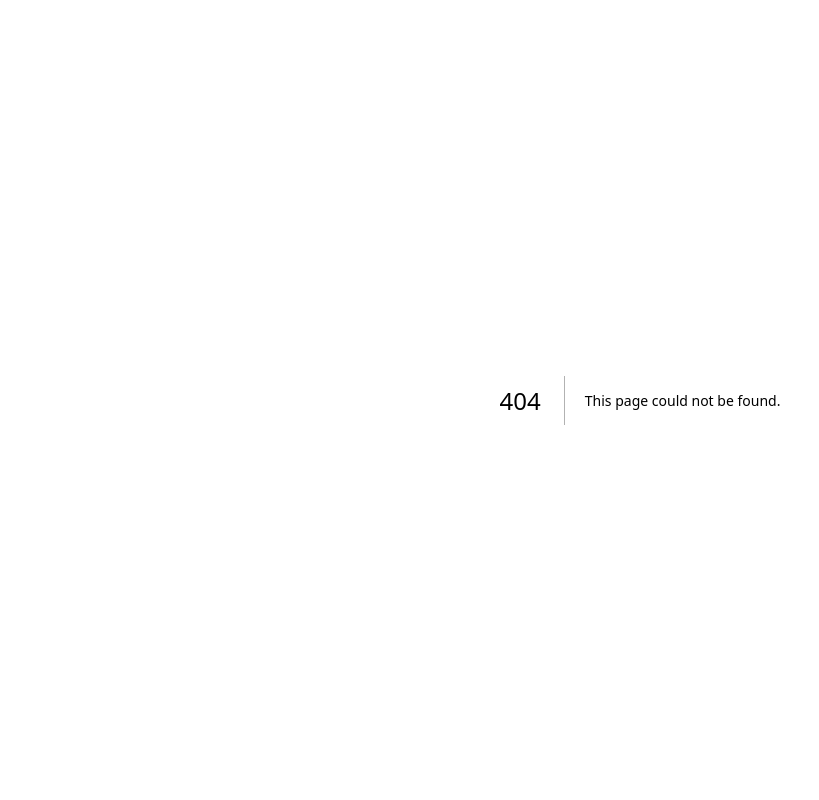
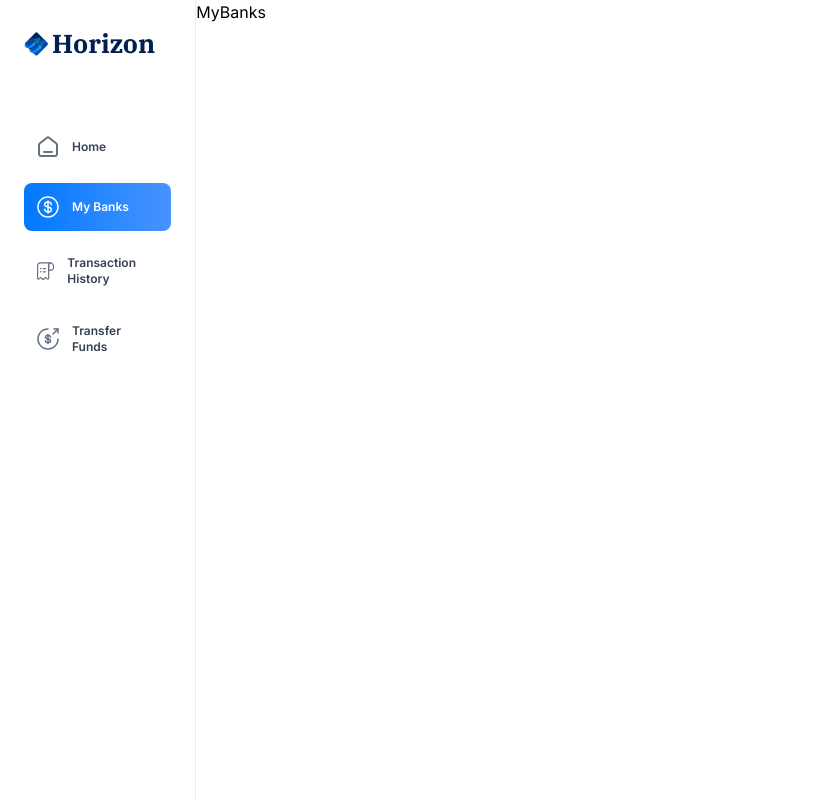
Before and after one commit to suman-3/Horizon-banking-Next14-web, a Next.js app: page /my-banks in a window 1280 px wide. Before the commit this address had no page. Shown: the whole page, without its empty margins (0-819 px from the left). Built offline with nearby package versions, Linux system fonts and the light colour scheme.

Commit message:
Complete layout Implemented

```diff
--- a/app/(root)/layout.tsx
+++ b/app/(root)/layout.tsx
@@ -1,6 +1,7 @@
 import MobileNav from "@/components/MobileNav";
 import Sidebar from "@/components/Sidebar";
 import Image from "next/image";
+import Link from "next/link";
 
 export default function RootLayout({
   children,
@@ -14,7 +15,14 @@ export default function RootLayout({
 
       <div className="flex size-full flex-col">
         <div className="root-layout">
-          <Image src="/icons/logo.svg" width={30} height={30} alt="menu icon" />
+          <Link href="/">
+            <Image
+              src="/icons/logo.svg"
+              width={30}
+              height={30}
+              alt="menu icon"
+            />
+          </Link>
           <div>
             <MobileNav user={loggedIn} />
           </div>
--- /dev/null
+++ b/app/(root)/my-banks/page.tsx
@@ -0,0 +1,9 @@
+import React from 'react'
+
+const MyBanks = () => {
+  return (
+    <div>MyBanks</div>
+  )
+}
+
+export default MyBanks
--- /dev/null
+++ b/app/(root)/payment-transfer/page.tsx
@@ -0,0 +1,9 @@
+import React from 'react'
+
+const Transfer = () => {
+  return (
+    <div>Transfer</div>
+  )
+}
+
+export default Transfer
--- /dev/null
+++ b/app/(root)/transaction-history/page.tsx
@@ -0,0 +1,9 @@
+import React from 'react'
+
+const TransactionHistory = () => {
+  return (
+    <div>TransactionHistory</div>
+  )
+}
+
+export default TransactionHistory
--- a/components/MobileNav.tsx
+++ b/components/MobileNav.tsx
@@ -78,12 +78,9 @@ const MobileNav = () => {
                     </SheetClose>
                   );
                 })}
-
-
                 USER
               </nav>
             </SheetClose>
-
             FOOTER
           </div>
         </SheetContent>
```
